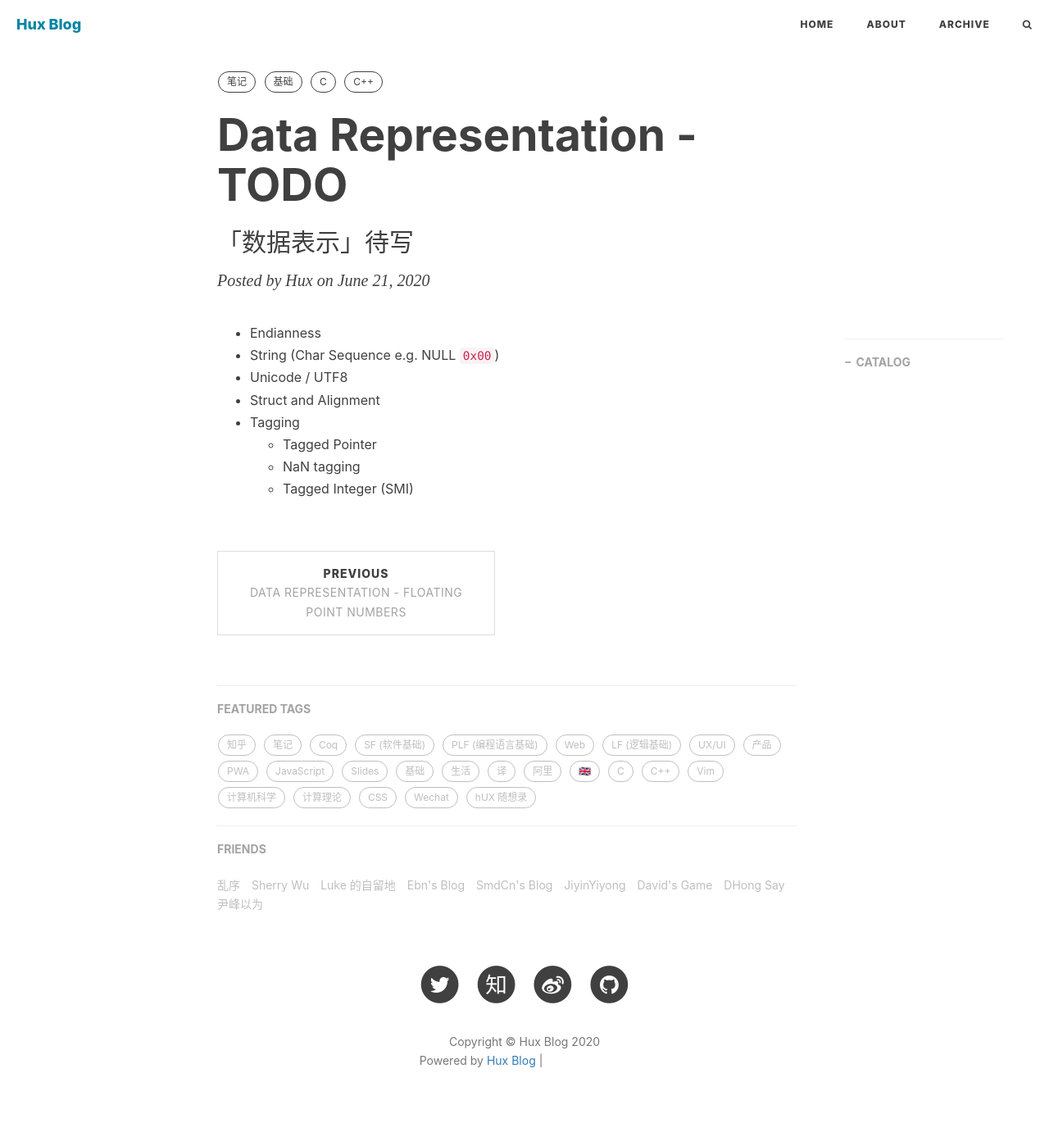
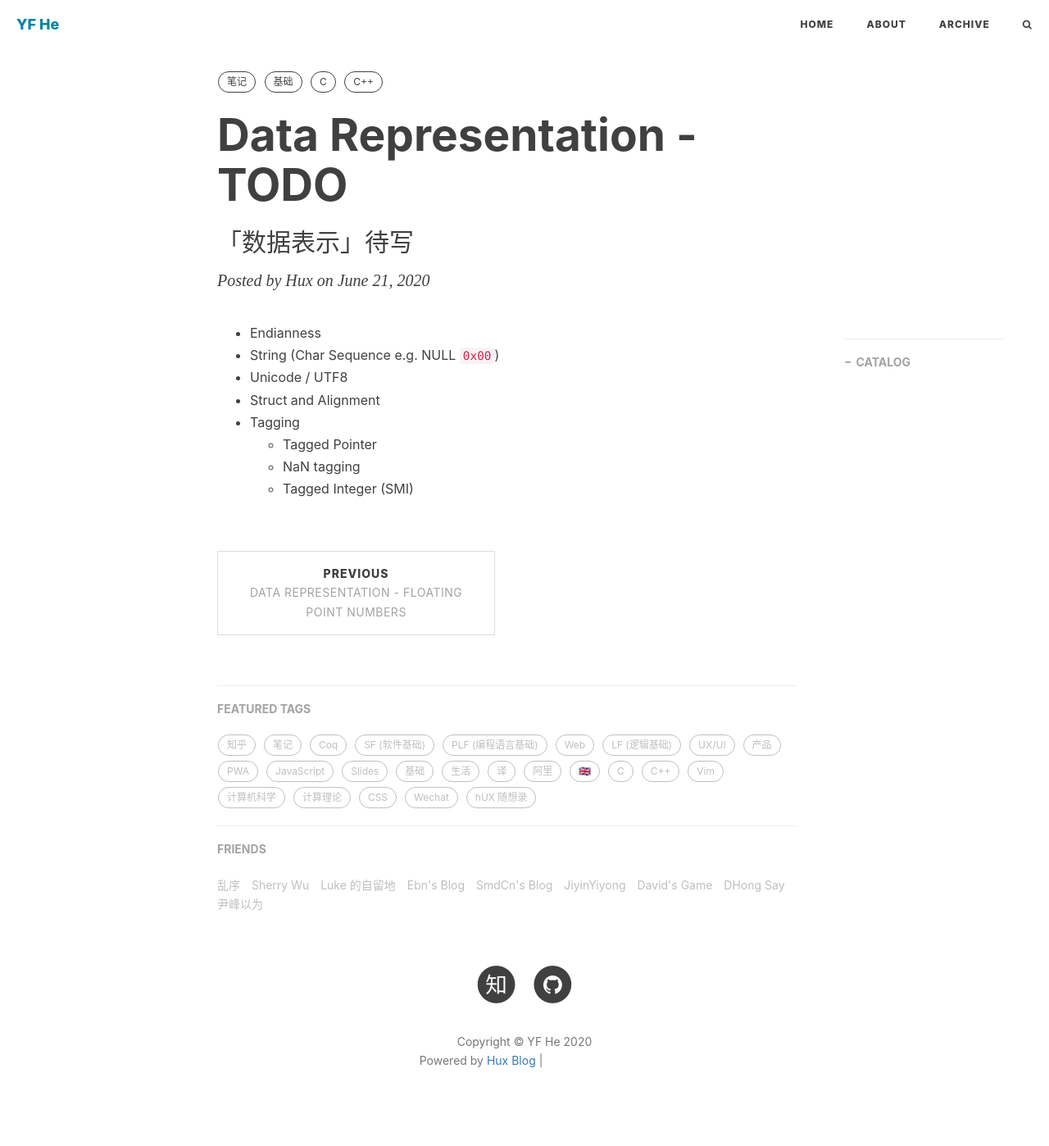
Before and after one commit to hateusername/hyf.github.io, a Jekyll site: the page built from _posts/data_rep/2020-06-21-data-rep-todo.md, in a window 1280 px wide. Shown: the whole page at 82% size. Built offline with Jekyll 4.4.1, drawn with Linux system fonts in a browser that asks for light colours; nearby versions of some CDN libraries; comment, search, counter and statistics services are not loaded; some of the changed lines change nothing that is shown; grey boxes are pictures that could not be loaded.

Commit message:
主页修改
v0.1

```diff
--- a/_config.yml
+++ b/_config.yml
@@ -1,22 +1,23 @@
 # Site settings
-title: Hux Blog
-SEOTitle: 黄玄的博客 | Hux Blog
-header-img: img/home-bg.jpg
-email: huxpro@gmail.com
-description: "关于程序与设计、黑客与画家 | 黄玄，Web & Mobile Lover，Software Engineer，UX Designer | 这里是 @Hux黄玄 的个人博客，与你一起发现更大的世界。"
-keyword: "黄玄, Hux黄玄, Hux, 鬼栈, huxpro, @huxpro, 黄玄的博客, Hux Blog, 博客, 个人网站, 互联网, Web, JavaScript, 前端, 设计"
-url: "https://huangxuan.me"              # your host, for absolute URL
+title: YF He
+SEOTitle: Yufeng He Blog
+header-img: img/retro-bg.jpg
+email: neondream@foxmail.com
+description:
+keyword: ""
+url: "https://hyf.ink"              # your host, for absolute URL
 baseurl: ""                             # for example, '/blog' if your blog hosted on 'host/blog'
 
 # Publish posts or collection documents with a future date.
-future: true
+future: false
 
 # SNS settings
 RSS: false
-weibo_username:     huxpro
-zhihu_username:     huxpro
-github_username:    huxpro
-twitter_username:   huxpro
+#weibo_username:     none
+bilibili_username:  4460729
+zhihu_username:     Yumihere
+github_username:    hateusername
+#twitter_username:   none
 #facebook_username:  huxpro
 #linkedin_username:  firstname-lastname-idxxxx
 
@@ -59,7 +60,7 @@ kramdown:
 
 
 # Disqus settings
-disqus_username: hux
+disqus_username: he
 
 # Netease settings
 netease_comment: false
@@ -71,14 +72,14 @@ netease_comment: false
 # ba_track_id: [your track id]
 
 # Google Analytics
-ga_track_id: 'UA-49627206-1'            # Format: UA-xxxxxx-xx
-ga_domain: huangxuan.me
+ga_track_id:           # Format: UA-xxxxxx-xx
+ga_domain:
 
 
 
 # Sidebar settings
 sidebar: true                           # whether or not using Sidebar.
-sidebar-about-description: "For the next quantum leap<br>离开世界之前，一切都是过程"
+sidebar-about-description: ""
 sidebar-avatar: /img/avatar-hux-ny.jpg      # use absolute URL, seeing it's used in both `/` and `/about/`
 
 
```
Also changed, not shown: img/icon.jpg (added), img/retro-bg.jpg (added).
